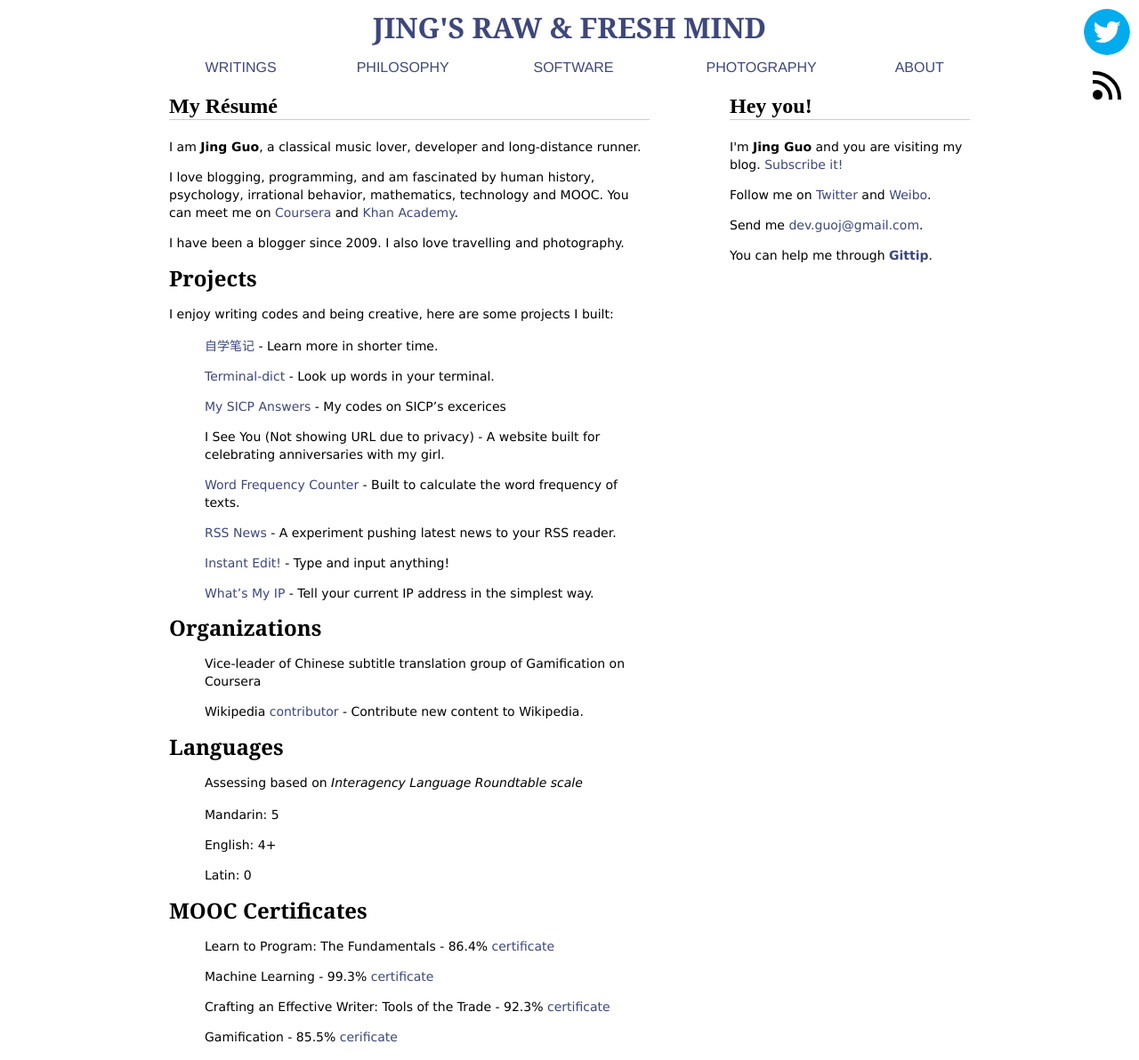
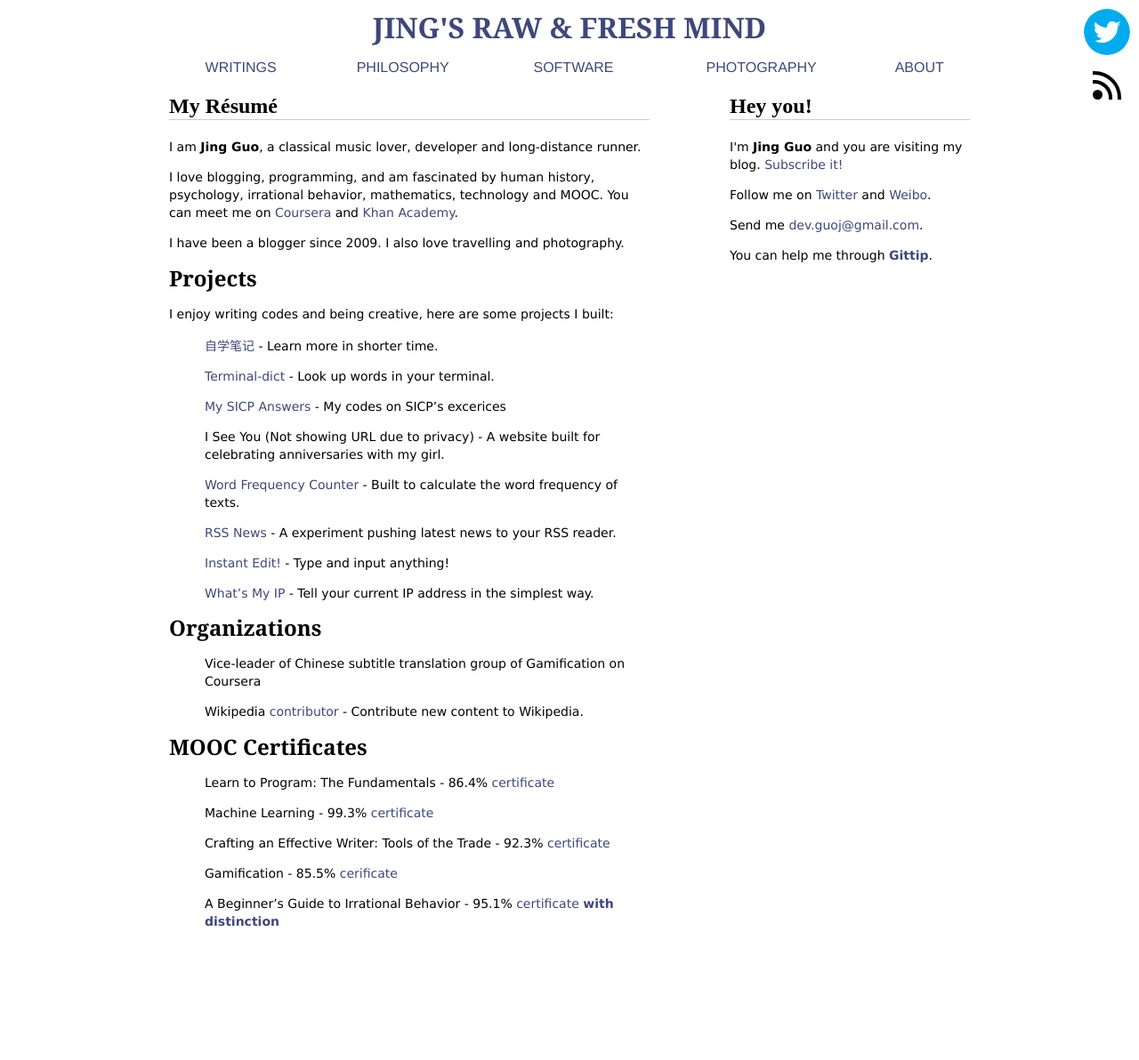
Before and after one commit to guojing0/guojing0.github.io, a Jekyll site: the page built from about-me.md, in a window 1280 px wide. Shown: the whole page at 89% size. Built offline with Jekyll 4.4.1, drawn with Linux system fonts in a browser that asks for light colours; Markdown is read by kramdown in place of the engine named in the settings; after the commit the page ends 1062 px from its top, so only the background shows below that.

Commit message:
irrational certificate

```diff
--- a/about-me.md
+++ b/about-me.md
@@ -37,17 +37,6 @@
 
 * Wikipedia [contributor](http://zh.wikipedia.org/wiki/User:Guojkiwi) - Contribute new content to Wikipedia.
 
-Languages
-=====
-
-> Assessing based on *Interagency Language Roundtable scale*
-
-* Mandarin: 5
-
-* English: 4+
-
-* Latin: 0
-
 MOOC Certificates
 =====
 
@@ -58,3 +47,5 @@
 * Crafting an Effective Writer: Tools of the Trade - 92.3% [certificate](/images/coursera-writing.pdf)
 
 * Gamification - 85.5% [cerificate](/images/coursera-gamification.pdf)
+
+* A Beginner's Guide to Irrational Behavior - 95.1% [certificate **with distinction**](/images/coursera-irrational.pdf)
```
Also changed, not shown: 1 other file.
